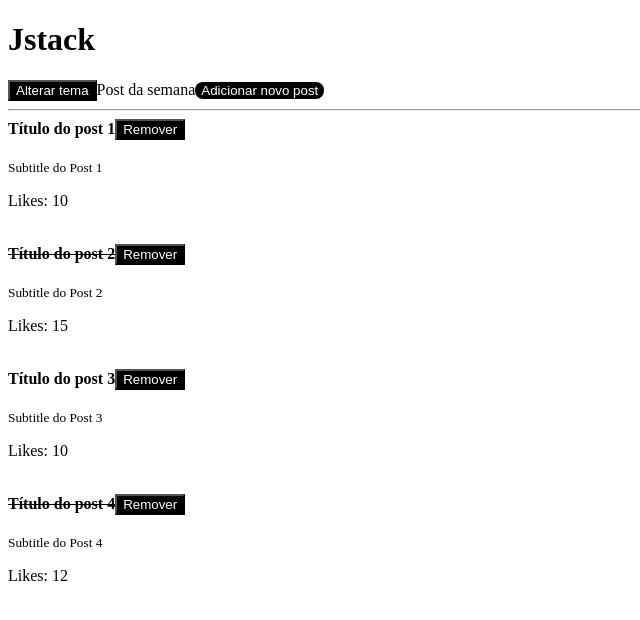
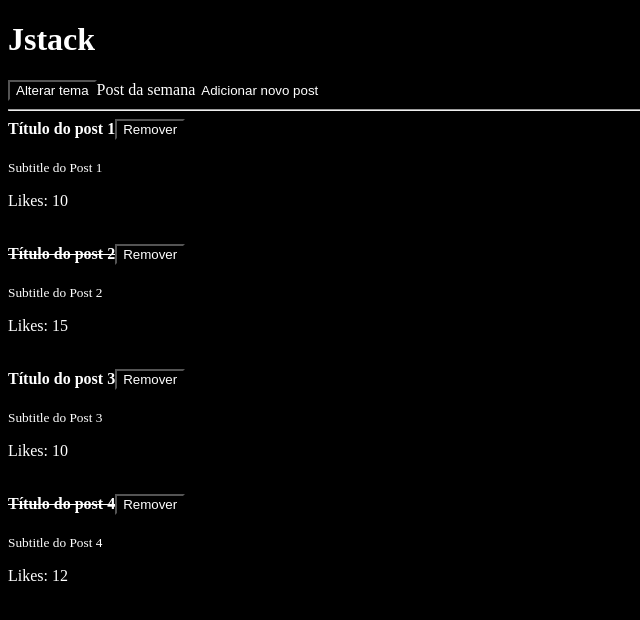
Before and after one commit to cauealb/full-stack, a React app in the folder React/: page / in a window 1280 px wide. Shown: the top 620 px of the page, without its empty margins (0-640 px from the left). Built offline with nearby package versions, Linux system fonts and the light colour scheme.

Commit message:
Criando um arquivo global de CSS

```diff
--- a/React/package.json
+++ b/React/package.json
@@ -13,16 +13,16 @@
     "@babel/preset-react": "^7.27.1",
     "babel-loader": "^10.0.0",
     "clean-webpack-plugin": "^4.0.0",
+    "css-loader": "^7.1.2",
     "html-webpack-plugin": "^5.6.3",
+    "styled-loader": "^0.0.0",
     "webpack": "^5.99.9",
     "webpack-cli": "^6.0.1",
     "webpack-dev-server": "^5.2.1"
   },
   "dependencies": {
-    "css-loader": "^7.1.2",
     "prop-types": "^15.8.1",
     "react": "^19.1.0",
-    "react-dom": "^19.1.0",
-    "styled-loader": "^0.0.0"
+    "react-dom": "^19.1.0"
   }
 }
--- /dev/null
+++ b/React/src/index.css
@@ -0,0 +1,4 @@
+body {
+    background-color: black;
+    color: white;
+}
--- a/React/src/index.js
+++ b/React/src/index.js
@@ -1,5 +1,6 @@
 import React from "react";
 import ReactDom from 'react-dom/client'
+import './index.css'
 
 import App from "./App.jsx";
 
--- a/React/webpack.config.js
+++ b/React/webpack.config.js
@@ -24,7 +24,8 @@ module.exports = {
                 use: 'babel-loader'
             },
             {
-                test: /\.css/,
+                test: /\.css$/,
+                exclude: /node_modules/,
                 use: ['styled-loader', 'css-loader']
             }
         ]
```
